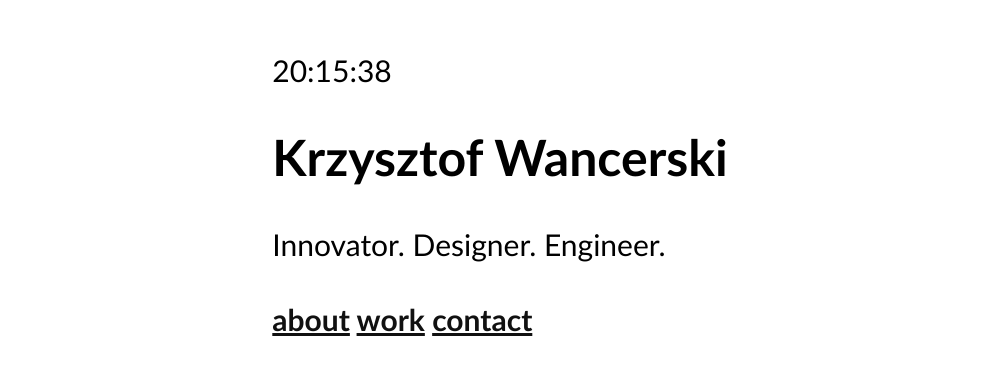
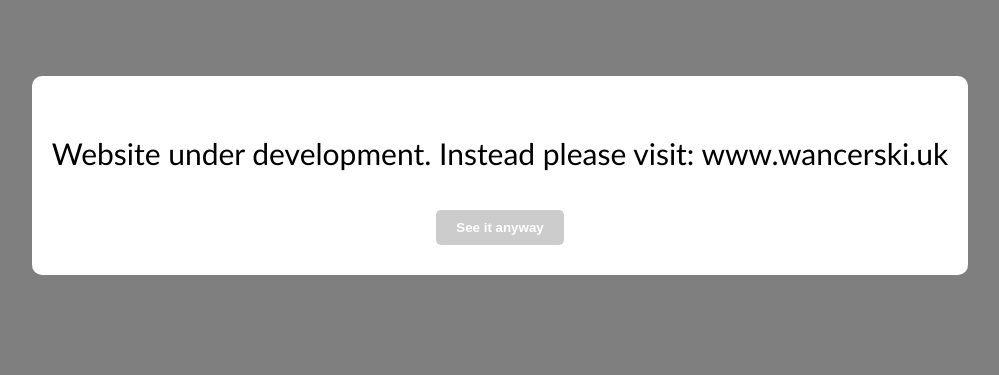
Before and after one commit to kwancer/kwancer.github.io, a plain HTML site: page index.html in a window 1280 px wide. Shown: the part 225-600 px from the top of the page, without its empty margins (140-1139 px from the left). Drawn offline with Linux system fonts and the light colour scheme.

Commit message:
added box

```diff
--- a/index.html
+++ b/index.html
@@ -1,7 +1,14 @@
-<script src="script.js"></script>
+
 <link href="style.css" rel="stylesheet" type="text/css" />
 
+
 <body>
+    <div class="popup">
+        <div class="popup-content">
+            <p>Website under development. Instead please visit: www.wancerski.uk</p>
+            <button id="close-btn">See it anyway</button>
+        </div>
+    </div>
 <div class="content">
     <p id="time"></p>
     <b id="name">Krzysztof Wancerski</b>
@@ -11,3 +18,4 @@
     <a href="contact.html">contact</a>
 </div>
 </body>
+<script src="script.js"></script>
--- a/script.js
+++ b/script.js
@@ -1,4 +1,7 @@
 console.log("hello")
+var popup = document.getElementsByClassName('popup')[0];
+var closeBtn = document.getElementById('close-btn');
+var content = document.getElementsByClassName("content")[0];
 
 
 function updateTime(){
@@ -8,7 +11,22 @@ function updateTime(){
       });
     timeElement = document.getElementById("time")
     timeElement.innerHTML = n;
-
 }
 
+
+console.log(popup)
+
+closeBtn.addEventListener('click', () => {
+  popup.style.display = 'none';
+  content.style.display = 'block';
+  console.log("wowowowowow")
+});
+
+window.addEventListener('load', () => {
+  popup.style.display = 'flex';
+  content.style.display = 'none';
+  console.log("wowowowowow")
+});
+
+
 setInterval(updateTime, 50);
--- a/style.css
+++ b/style.css
@@ -541,6 +541,7 @@ body {
     -webkit-transform: translate(-50%, -50%);
     transform: translate(-50%, -50%);
     font-weight: 1000;
+    display: block;
   }
 
   #name {
@@ -549,3 +550,39 @@ body {
 
 
   }
+
+ /* POPUP */
+ .popup {
+  position: fixed;
+  top: 0;
+  left: 0;
+  width: 100%;
+  height: 100%;
+  background-color: rgba(0, 0, 0, 0.5);
+  display: flex;
+  justify-content: center;
+  align-items: center;
+  font-weight: bold;
+}
+
+.popup-content {
+  background-color: white;
+  padding: 20px;
+  border-radius: 10px;
+}
+
+#close-btn {
+  display: block;
+  margin: 10px auto;
+  border: none;
+  background-color: #ccc;
+  color: #fff;
+  padding: 10px 20px;
+  border-radius: 5px;
+  cursor: pointer;
+  font-weight: bold;
+}
+
+#close-btn:hover {
+  background-color: #aaa;
+}
```
Also changed, not shown: work.html (+14 -1 lines).
